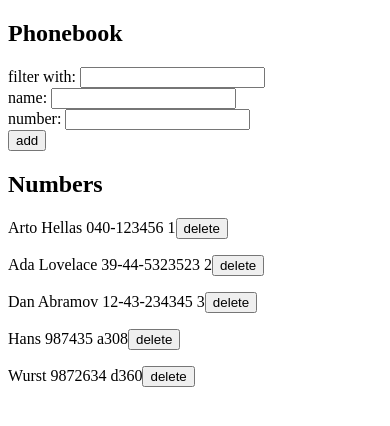
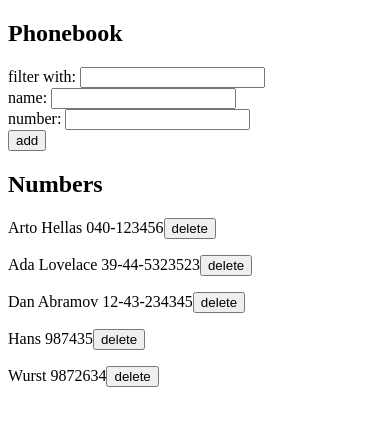
Before and after one commit to nilskrannig/OpenUni_FSWD_Part02, a React (Vite) app in the folder part02_thephonebook/: page / in a window 390 px wide. Shown: the top 426 px of the page. Built offline with nearby package versions, Linux system fonts and the light colour scheme; data requests are answered from the project's data file.

Commit message:
Part2_Exercises: The Phonebook Step 9 - add user confirm

```diff
--- a/part02_thephonebook/src/App.jsx
+++ b/part02_thephonebook/src/App.jsx
@@ -57,8 +57,10 @@ const App = () => {
   const updateFilter = (event) => setFilter(event.target.value);
 
   const handleDelete = id => {
-    personService.deleteEntry(id)
-      .then(() => setPersons(persons.filter(person => person.id != id)))
+    if (window.confirm(`Delete ${id}`)) {
+      personService.deleteEntry(id)
+        .then(() => setPersons(persons.filter(person => person.id != id)))
+    }
   }
 
   return (
--- a/part02_thephonebook/src/components/Person.jsx
+++ b/part02_thephonebook/src/components/Person.jsx
@@ -1,7 +1,7 @@
 export const Person = ({ name, number, id, deleteEntry, buttonText }) => {
   return <div>
     <p>
-      {name} {number} {id}
+      {name} {number}
       <button onClick={() => deleteEntry(id)}>{buttonText}</button></p>
   </div>
 };
```
